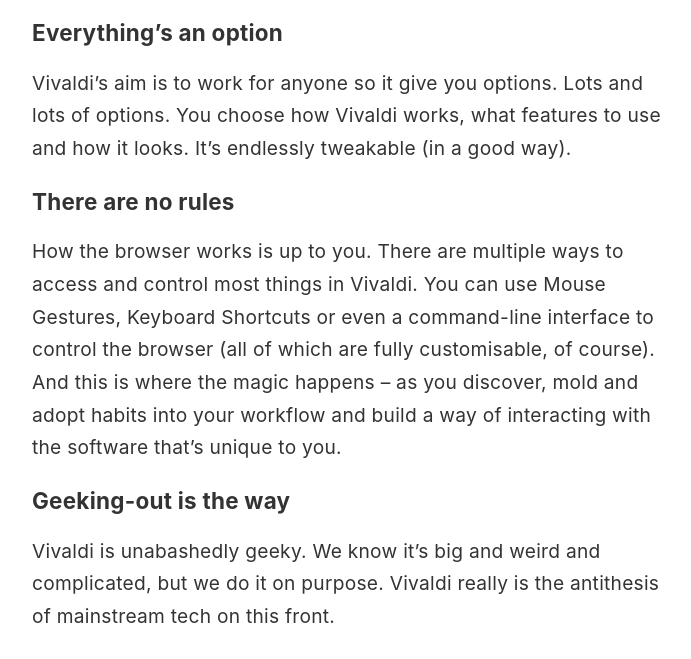
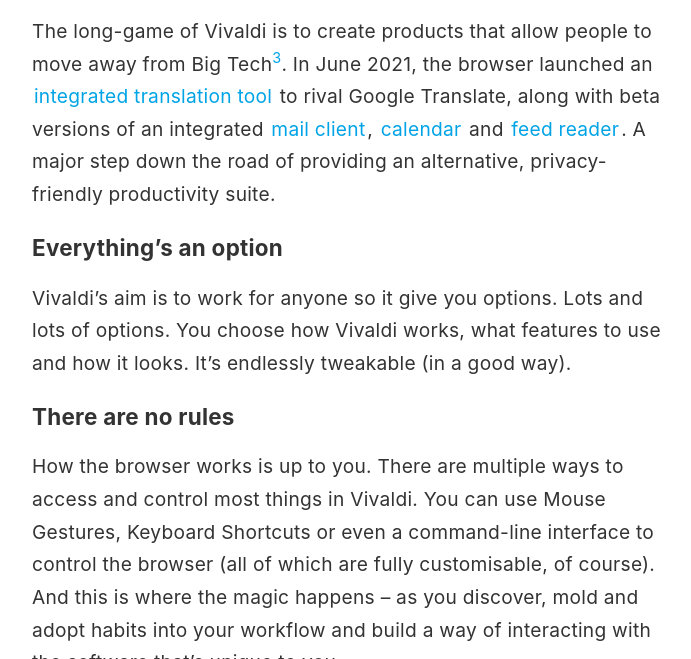
Before and after one commit to jonmccull/digital-garden, a Jekyll site: the page built from _notes/vivaldi.md, in a window 1280 px wide and 900 px high, scrolled down 1767 px, cut to the strip 241-900 px from the top of the window. Shown: the whole strip, without its empty margins (293-984 px from the left). Built offline with Jekyll 4.4.1, drawn with Linux system fonts in a browser that asks for light colours.

Commit message:
Note, update, Vivaldi
Signed-off-by: Jon McCullough <jonmccull@pm.me>

```diff
--- a/_notes/vivaldi.md
+++ b/_notes/vivaldi.md
@@ -17,11 +17,13 @@
 ### More features, not less
 I don't know about you, but I spend a lot of time in my browser. Shouldn't it do everything you need it to out-of-the-box? Vivaldi thinks so.
 
-Rather than passing the buck (e.g. to third-party extensions<input type="checkbox" id="cb7" /><label for="cb7"><sup></sup></label><span><span class="footnote-inner">...which can hurt performance, open you up to security issues, or leave you high and dry when the extension goes unsupported (as was the case recently with [The Great Suspender](https://www.theverge.com/2021/2/4/22266798/chrome-blocks-the-great-suspender-disabled-malware-tab-recovery)).</span></span>) Vivaldi comes with an insane amount of built-in functionality. There are the flagship, unique-to-Vivaldi features like Notes, Web Panels, Break Mode, Image Properties and [(a lot) more](https://vivaldi.com/features/). But there are is also a pile of functionality available to tweak; as well as multiple ways to control and interact with the browser (e.g. Mouse Gestures, fully customisable Keyboard Shortcuts, or Quick Commands).
+Rather than passing the buck (e.g. to third-party extensions<input type="checkbox" id="cb1" /><label for="cb1"><sup></sup></label><span><span class="footnote-inner">...which can hurt performance, open you up to security issues, or leave you high and dry when the extension goes unsupported (as was the case recently with [The Great Suspender](https://www.theverge.com/2021/2/4/22266798/chrome-blocks-the-great-suspender-disabled-malware-tab-recovery)).</span></span>) Vivaldi comes with an insane amount of built-in functionality. There are the flagship, unique-to-Vivaldi features like Notes, Web Panels, Break Mode, Image Properties and [(a lot) more](https://vivaldi.com/features/). But there are is also a pile of functionality available to tweak; as well as multiple ways to control and interact with the browser (e.g. Mouse Gestures, fully customisable Keyboard Shortcuts, or Quick Commands).
 
-A personal fave of mine at the moment is Two-Level Tab Stacks<input type="checkbox" id="cb1" /><label for="cb1"><sup></sup></label><span><span class="footnote-inner">Grouping tabs together into a [Tab Stack](https://help.vivaldi.com/desktop/tabs/tab-stacks/) allows you to quickly perform commands on multiple tabs at once, keep the tab bar less cluttered and be more organised about your browser window layout. In January, 2021, Vivaldi released [Two-Level Tab Stacks](https://vivaldi.com/blog/desktop/desktop-releases/vivaldi-tabs-two-level/), which adds a second row to the tab bar to show the contents of a Tab Stack.<br><br> "Grouped tabs can become pseudo-workspaces for whatever you get up to in your browser." – [The Verge](https://www.theverge.com/2021/1/28/22253198/vivaldi-web-browser-stacked-tabs-hoarding)<br><br>![](/assets/2_line_tab_stack_side_by_side.webp)</span></span> combined with Tab Tiling. Here's how that looks in action:
+A personal fave of mine at the moment is Two-Level Tab Stacks<input type="checkbox" id="cb2" /><label for="cb2"><sup></sup></label><span><span class="footnote-inner">Grouping tabs together into a [Tab Stack](https://help.vivaldi.com/desktop/tabs/tab-stacks/) allows you to quickly perform commands on multiple tabs at once, keep the tab bar less cluttered and be more organised about your browser window layout. In January, 2021, Vivaldi released [Two-Level Tab Stacks](https://vivaldi.com/blog/desktop/desktop-releases/vivaldi-tabs-two-level/), which adds a second row to the tab bar to show the contents of a Tab Stack.<br><br> "Grouped tabs can become pseudo-workspaces for whatever you get up to in your browser." – [The Verge](https://www.theverge.com/2021/1/28/22253198/vivaldi-web-browser-stacked-tabs-hoarding)<br><br>![](/assets/2_line_tab_stack_side_by_side.webp)</span></span> combined with Tab Tiling. Here's how that looks in action:
 
 <div style="position: relative; padding-bottom: 56.25%; height: 0;"><iframe src="https://www.loom.com/embed/50b155beffe84dfa836a9e4107b3f7c9" frameborder="0" webkitallowfullscreen mozallowfullscreen allowfullscreen style="position: absolute; top: 0; left: 0; width: 100%; height: 100%;"></iframe></div>
+
+The long-game of Vivaldi is to create products that allow people to move away from Big Tech<input type="checkbox" id="cb3" /><label for="cb3"><sup></sup></label><span><span class="footnote-inner">Namely: Google, Microsoft and Apple.</span></span>. In June 2021, the browser launched an [integrated translation tool](https://vivaldi.com/features/translate) to rival Google Translate, along with beta versions of an integrated [mail client](https://vivaldi.com/features/mail/), [calendar](https://vivaldi.com/features/calendar/) and [feed reader](https://vivaldi.com/features/feed-reader/). A major step down the road of providing an alternative, privacy-friendly productivity suite.
 
 ### Everything's an option
 Vivaldi's aim is to work for anyone so it give you options. Lots and lots of options. You choose how Vivaldi works, what features to use and how it looks. It's endlessly tweakable (in a good way).
```
